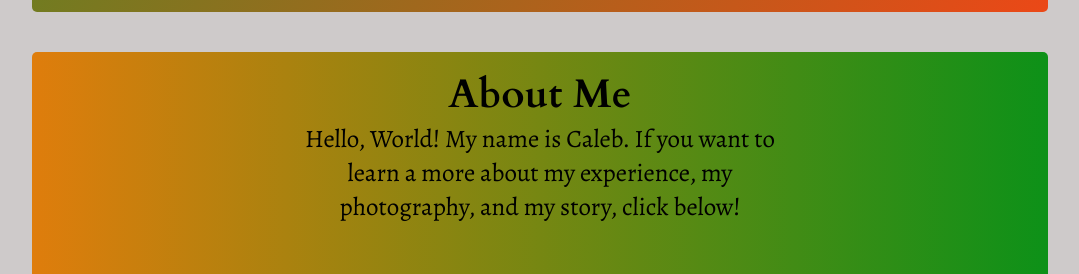
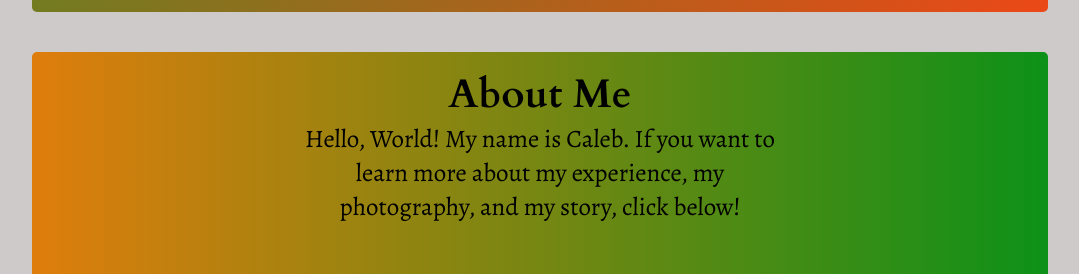
Before and after one commit to CAHernandez7/CAHernandez7.github.io, a plain HTML site: page index.html in a window 1280 px wide. Shown: the part 2372-2646 px from the top of the page, without its empty margins (100-1179 px from the left). Drawn offline with nearby package versions, Linux system fonts and the light colour scheme; a web font is replaced by a local one.

Commit message:
spelling error fix

```diff
--- a/index.html
+++ b/index.html
@@ -72,7 +72,7 @@
         <section class="about-me" id="about-me">
             <div class="about-me-text">
             <h2>About Me</h2>
-            <p>Hello, World! My name is Caleb. If you want to learn a more about my experience, my photography, and my story, click below!</p>
+            <p>Hello, World! My name is Caleb. If you want to learn more about my experience, my photography, and my story, click below!</p>
             </div>
 
             <div class="about-me-container">
```
